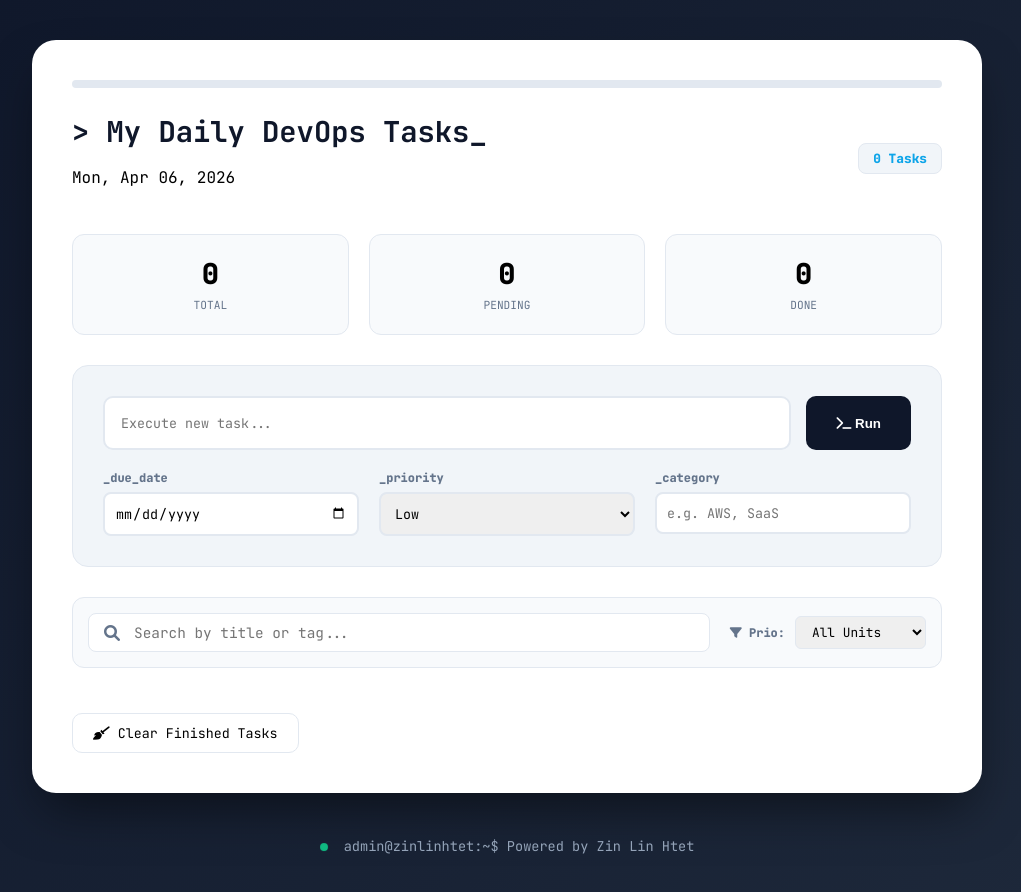
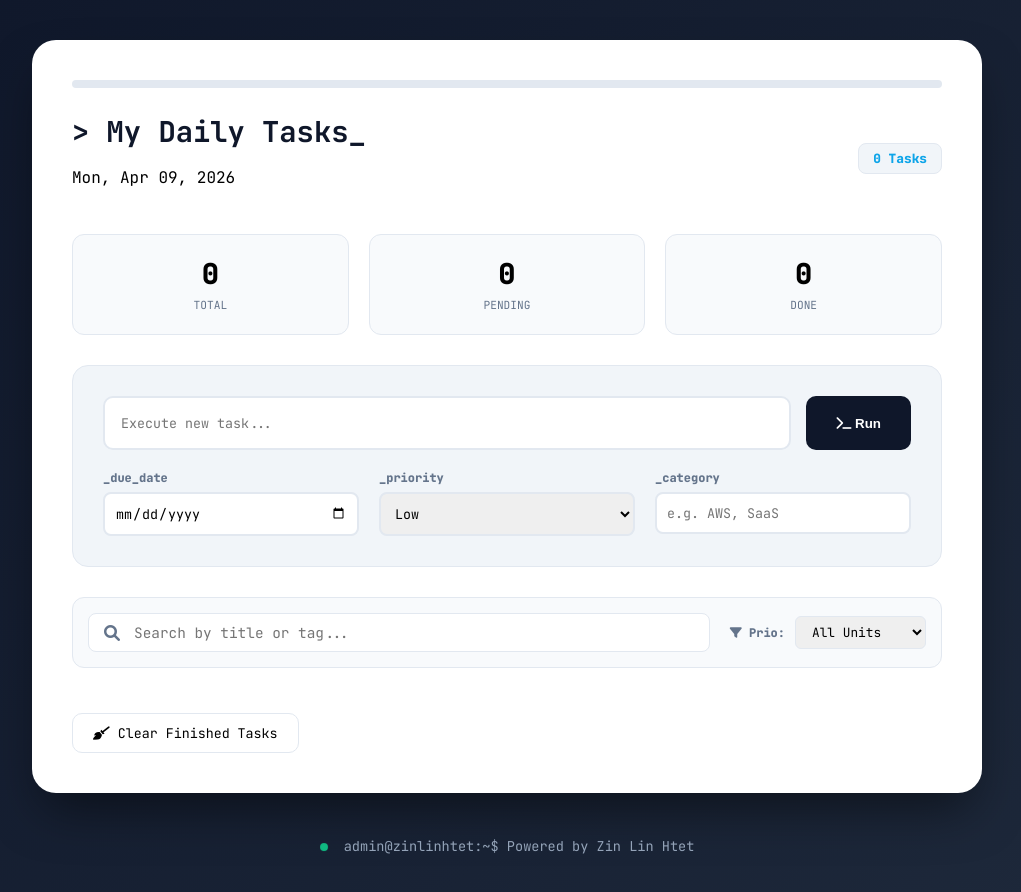
Before and after one commit to frandi-devops-learn/demo-todo-app, a website: page public/index.html in a window 1280 px wide. Shown: the whole page, without its empty margins (133-1154 px from the left). Drawn offline with Linux system fonts and the light colour scheme; no server answers.

Commit message:
Chore: Update public/index.html

```diff
--- a/public/index.html
+++ b/public/index.html
@@ -19,8 +19,8 @@
 
             <header class="app-header">
                 <div class="title-group">
-                    <h1>> My Daily DevOps Tasks_</h1>
-                    <p id="current-date">Mon, Apr 06, 2026</p>
+                    <h1>> My Daily Tasks_</h1>
+                    <p id="current-date">Mon, Apr 09, 2026</p>
                 </div>
                 <div class="status-badge" id="task-count">0 Tasks</div>
             </header>
```
